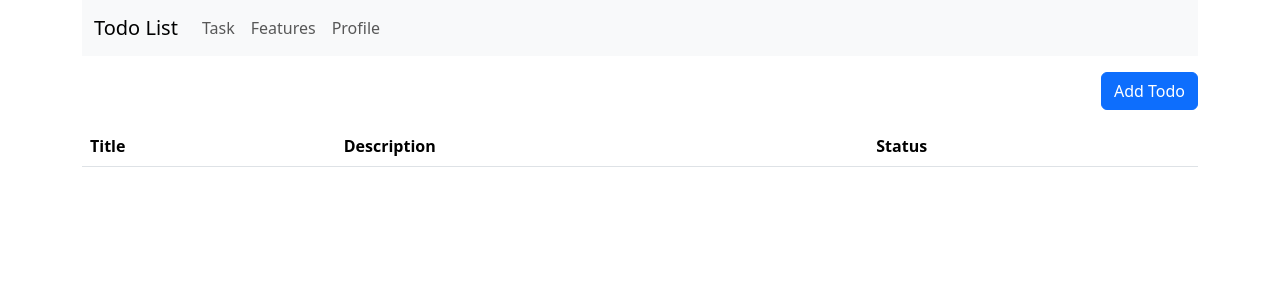
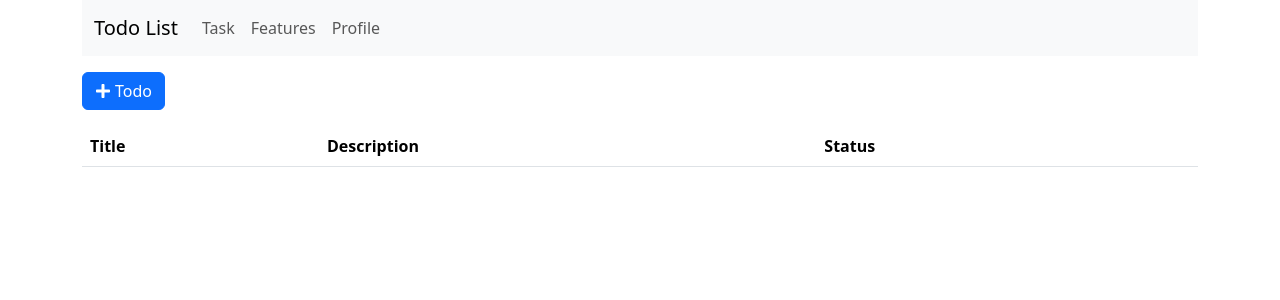
Before and after one commit to JamerSC/todo-list-react, a React (Create React App) app: page / in a window 1280 px wide. Shown: the top 300 px of the page. Built offline with nearby package versions, Linux system fonts and the light colour scheme.

Commit message:
Created custom button & icon button - reusable, & installed React Icon

```diff
--- a/package.json
+++ b/package.json
@@ -11,6 +11,7 @@
     "react": "^19.1.0",
     "react-bootstrap": "^2.10.9",
     "react-dom": "^19.1.0",
+    "react-icons": "^5.5.0",
     "react-scripts": "5.0.1",
     "web-vitals": "^2.1.4"
   },
--- /dev/null
+++ b/src/components/CustomButton.js
@@ -0,0 +1,36 @@
+import Button from "react-bootstrap/Button";
+// size sm, md, lg
+const CustomButton = ({
+  variant = "primary",
+  size = "md",
+  type = "button",
+  onClick,
+  children,
+  disabled = false,
+  title,
+  icon: Icon, // passing icon as component
+  iconPosition = "left", // left or right
+}) => {
+  return (
+    <Button
+      variant={variant}
+      size={size}
+      type={type}
+      onClick={onClick}
+      disabled={disabled}
+      title={title}
+      className="d-flex align-items-center gap-1"
+    >
+      {Icon && iconPosition === "left" && <Icon />}
+      {children}
+      {Icon && iconPosition === "right" && <Icon />}
+    </Button>
+  );
+};
+
+//✅ FIXED: Render the icon component
+// const CustomIcon = ({ icon: Icon }) => {
+//   return <Icon />;
+// };
+
+export default CustomButton;
--- /dev/null
+++ b/src/components/IconButton.js
@@ -0,0 +1,27 @@
+import Button from "react-bootstrap/Button";
+
+const IconButton = ({
+  icon: Icon,
+  color = "black",
+  size = "20px",
+  onClick,
+  title,
+}) => {
+  return (
+    <Button
+      onClick={onClick}
+      title={title}
+      style={{
+        background: "none",
+        border: "none",
+        cursor: "pointer",
+        //padding: "4px",
+        //marginRight: "8px",
+      }}
+    >
+      <Icon style={{ color, fontSize: size }} />
+    </Button>
+  );
+};
+
+export default IconButton;
--- a/src/components/TodoFormModal.js
+++ b/src/components/TodoFormModal.js
@@ -2,6 +2,8 @@ import React, { useState } from "react";
 import Modal from "react-bootstrap/Modal";
 import Button from "react-bootstrap/Button";
 import Form from "react-bootstrap/Form";
+import CustomButton from "./CustomButton";
+import { FaPlus } from "react-icons/fa";
 
 const TodoModal = ({ onCreateTodo }) => {
   const [show, setShow] = useState(false);
@@ -40,11 +42,17 @@ const TodoModal = ({ onCreateTodo }) => {
 
   return (
     <>
-      <div className="d-flex justify-content-end mt-3">
-        <Button variant="primary" onClick={handleShow}>
-          Add Todo
-        </Button>
-      </div>
+      <CustomButton
+        variant="primary"
+        size="md"
+        onClick={handleShow}
+        title="Create Todo"
+        icon={FaPlus}
+        iconPosition="left"
+      >
+        Todo
+      </CustomButton>
+
       <Modal
         show={show}
         onHide={handleClose}
--- a/src/components/TodoNavBar.js
+++ b/src/components/TodoNavBar.js
@@ -5,7 +5,7 @@ import Navbar from "react-bootstrap/Navbar";
 const TodoNav = () => {
   return (
     <>
-      <Navbar bg="light">
+      <Navbar bg="light" className="mb-3">
         <Container>
           <Navbar.Brand href="#home">Todo List</Navbar.Brand>
           <Nav className="me-auto">
--- a/src/components/TodoTable.js
+++ b/src/components/TodoTable.js
@@ -1,30 +1,43 @@
 import Table from "react-bootstrap/Table";
+import { FaEdit } from "react-icons/fa";
+import { MdDeleteForever } from "react-icons/md";
+import IconButton from "./IconButton";
 
 const TodoTable = ({ todoItems }) => {
   const todos = todoItems;
   return (
-    <div className="mt-3">
-      <Table striped hover>
+    <Table striped hover className="align-middle mt-3">
+      {/* Add class for vertical alignment */}
       <thead>
         <tr>
           {/* <th>#</th> */}
           <th>Title</th>
           <th>Description</th>
           <th>Status</th>
+          <th></th>
         </tr>
       </thead>
       <tbody>
         {todos.map((todo) => (
           <tr key={todo.id}>
             {/* <td>{todo.id}</td> */}
-              <td>{todo.title}</td>
-              <td>{todo.description}</td>
-              <td>{todo.status}</td>
+            <td className="align-middle">{todo.title}</td>
+            <td className="align-middle">{todo.description}</td>
+            <td className="align-middle">{todo.status}</td>
+            <td className="text-center">
+              {/* Center align buttons */}
+              <IconButton
+                icon={FaEdit}
+                color="green"
+                title="Edit"
+                className="mx-2" // Add some spacing between buttons
+              />
+              <IconButton icon={MdDeleteForever} color="red" title="Delete" />
+            </td>
           </tr>
         ))}
       </tbody>
     </Table>
-    </div>
   );
 };
 
```
Also changed, not shown: 2 other files (tests, documents, lock files or other folders). Lines whose indentation alone changed are shown as unchanged.
